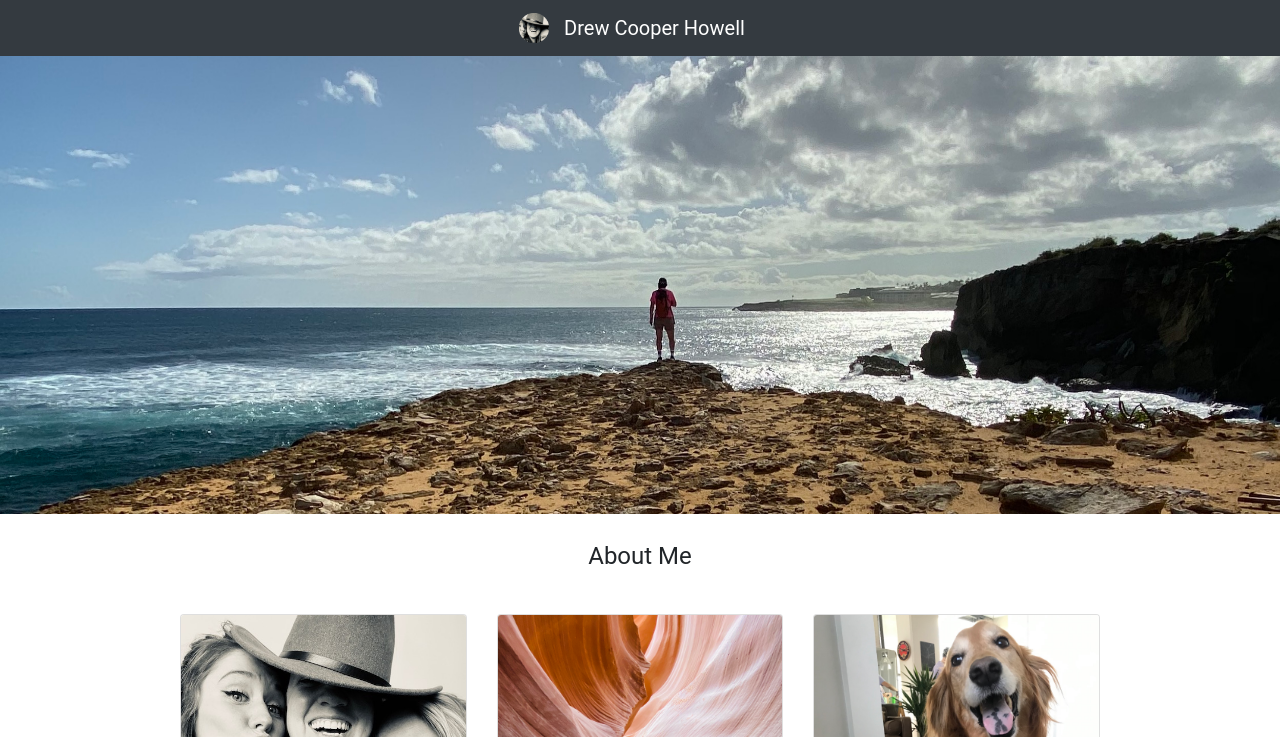
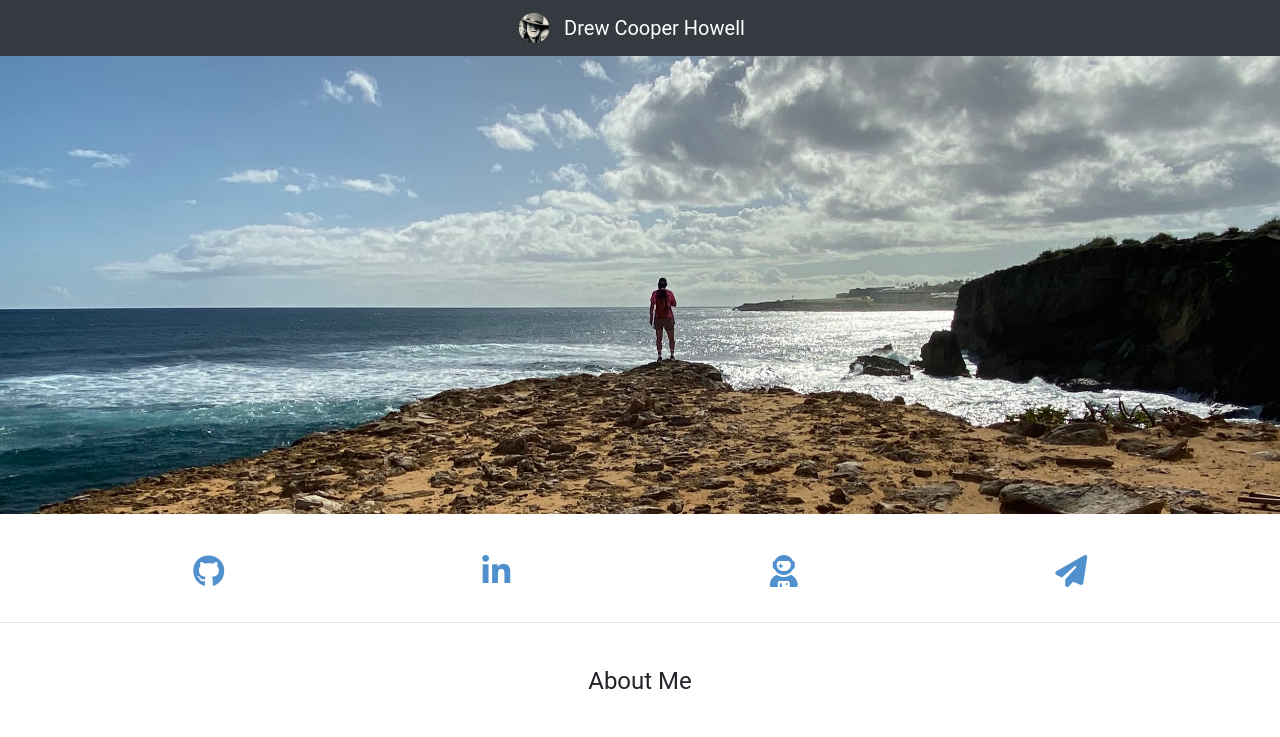
Before and after one commit to drewhowell/DrewHowell, a plain HTML site: page index.html in a window 1280 px wide. Shown: the top 737 px of the page. Drawn offline with nearby package versions, Linux system fonts and the light colour scheme; a script that the page names is missing.

Commit message:
updated links to profiles and contact info

```diff
--- a/assets/css/style.css
+++ b/assets/css/style.css
@@ -22,11 +22,11 @@
 }
 
 .comp {
-    background-color: rgb(101, 155, 226);
+    background-color: rgb(101, 226, 226);
 }
 
 .tools {
-    background-color: rgb(228, 153, 218);
+    background-color: rgb(101, 226, 226);
 }
 
 body {
@@ -36,7 +36,7 @@ body {
 .footer {
     bottom: 0;
     width: 100%;
-    height: 150px;
+    height: 50px;
     line-height: 60px;
     background-color: #343a40;
     color: white;
@@ -45,4 +45,25 @@ body {
 
 a {
     text-align: center!important;
+    color: #4f90cd;
 }
+
+.card-header {
+    background-color: #4f90cd;
+    color: white;
+}
+
+.contact {
+    width: 100%;
+    left: 0;
+    right: 0;
+    color: #4f90cd;
+    text-align: center;
+    display: block;
+    padding: 10px;
+    font-size: 32px;
+}
+
+i:hover {
+    color: rgb(101, 226, 226);
+}
--- a/index.html
+++ b/index.html
@@ -39,6 +39,36 @@
         </div>
     </div>
 </div>
+
+<br>
+
+<!-- Contact & Profile Links Section -->
+<div class="container contact">
+        <div class="row">
+            <div class="col-3">
+                <a href="https://github.com/drewhowell/" target="_blank">
+                    <i class="fab fa-github"></i>
+                </a>
+            </div>
+            <div class="col-3">
+                <a href="https://www.linkedin.com/in/drew-howell-cspo-csm-a4690416/" target="_blank">
+                    <i class="fab fa-linkedin-in"></i>
+                </a>
+            </div>
+            <div class="col-3">
+                <a href="assets/images/Drew's Resume.pdf" target="_blank">
+                    <i class="fas fa-user-astronaut"></i>
+                </a>
+            </div>
+            <div class="col-3">
+                <a href="mailto:drewski.cooper.howell@gmail.com?subject=Let's connect!" target="_blank">
+                    <i class="fas fa-paper-plane"></i>
+                </a>
+            </div>
+        </div>
+</div>
+
+<hr>
 
 <br>
 
@@ -299,13 +329,7 @@
 <!-- Sticky Footer -->
 <footer class="footer">
     <div class="container">
-        <span class="">More:</span>
-        <a href="https://www.linkedin.com/in/drew-howell-cspo-csm-a4690416/" target="_blank">LinkedIn</a> +
-        <a href="https://github.com/drewhowell/" target="_blank">GitHub</a> +
-        <a href="assets/images/Drew's Resume.pdf" target="_blank">Resume</a>
-        <br>
-        <span class="">Contact Info:</span>
-        <a href="mailto:drewski.cooper.howell@gmail.com?subject=Let's connect!" target="_blank">Gmail</a>
+        <span class=""></span>
     </div>
 </footer>
 
```
